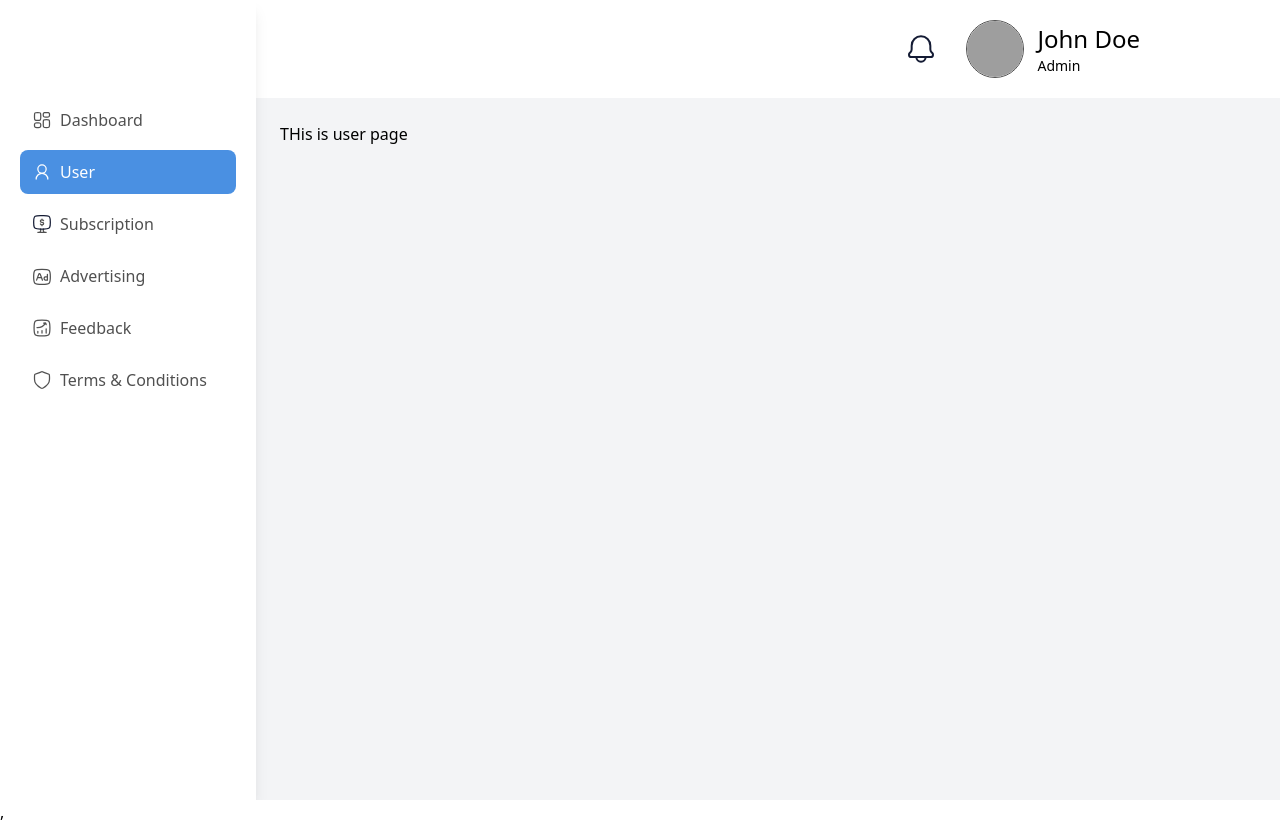
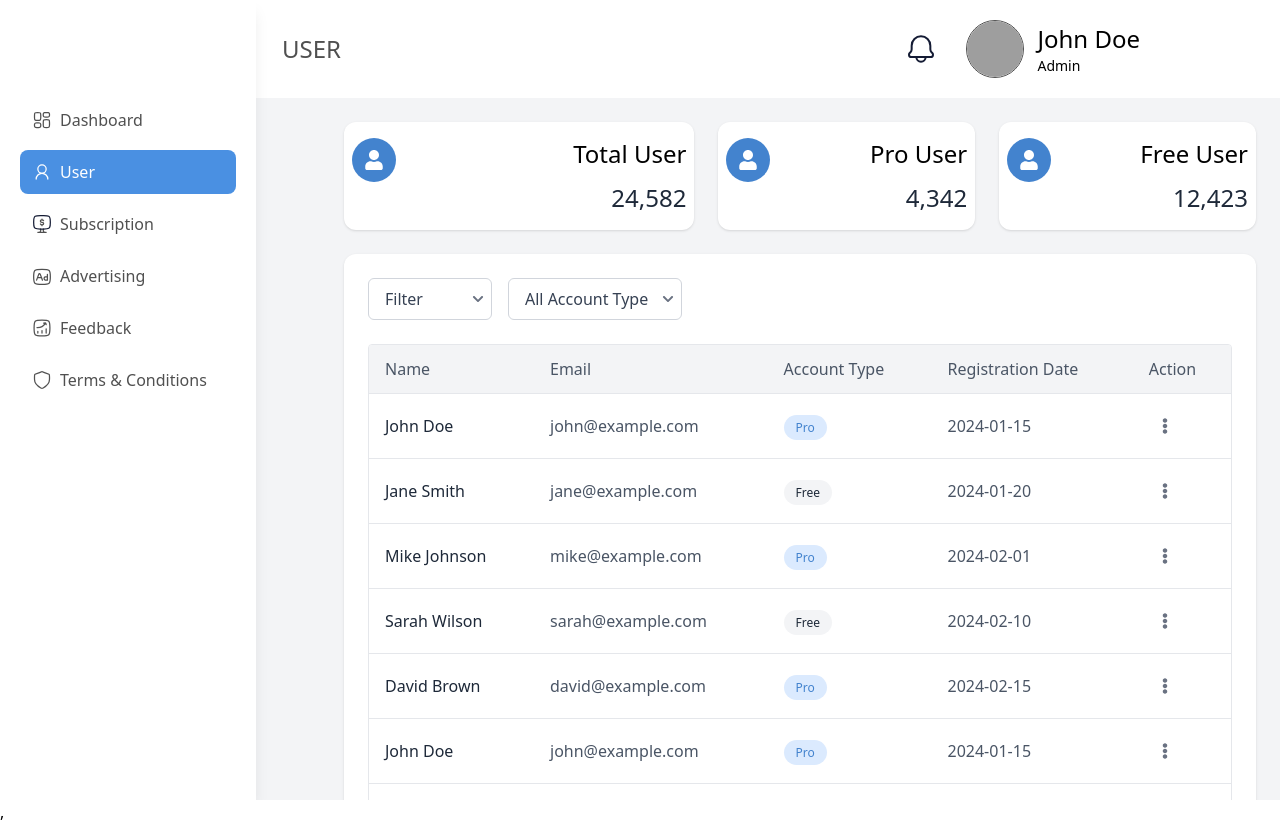
Before and after one commit to rifat-two-eight/dash01, a React (Vite) app: page /user in a window 1280 px wide. Built offline with nearby package versions, Linux system fonts and the light colour scheme; grey boxes are pictures that could not be loaded.

Commit message:
user table

```diff
--- a/src/Components/Header.jsx
+++ b/src/Components/Header.jsx
@@ -8,8 +8,8 @@ const Header = () => {
     switch (path) {
       case '/dashboard':
         return 'Overview';
-      case '/feedback':
-        return 'Feedback';
+      case '/user':
+        return 'USER';
       case '/profile':
         return 'Profile';
       default:
--- a/src/Components/PieChart.jsx
+++ b/src/Components/PieChart.jsx
@@ -3,7 +3,6 @@ import {
   Pie,
   Cell,
   Tooltip,
-  Legend,
   ResponsiveContainer,
 } from "recharts";
 import { FaChevronDown } from "react-icons/fa";
@@ -33,18 +32,18 @@ const PieChart = () => {
         </div>
       </div>
 
-      {/* Pie Chart */}
-      <div className="flex-1">
+      {/* Pie Chart - Made bigger */}
+      <div className="flex-1 mb-4">
         <ResponsiveContainer width="100%" height="100%">
           <RePieChart>
             <Pie
               data={data}
               cx="50%"
               cy="50%"
-              innerRadius={60}
-              outerRadius={90}
+              innerRadius={100}  // Decreased for thinner ring
+              outerRadius={140} // Increased for wider area
               dataKey="value"
-              paddingAngle={2}
+              paddingAngle={0}
             >
               {data.map((entry, index) => (
                 <Cell key={`cell-${index}`} fill={COLORS[index]} />
@@ -58,17 +57,21 @@ const PieChart = () => {
                 fontSize: "14px",
               }}
             />
-            <Legend
-              iconType="circle"
-              layout="horizontal"
-              verticalAlign="bottom"
-              align="center"
-              formatter={(value) => (
-                <span className="text-xs text-[#454b60]">{value}</span>
-              )}
-            />
           </RePieChart>
         </ResponsiveContainer>
+      </div>
+
+      {/* Custom Legend with flex justify-between */}
+      <div className="flex justify-between items-center px-4">
+        {data.map((entry, index) => (
+          <div key={entry.name} className="flex items-center gap-2">
+            <div
+              className="w-4 h-4"
+              style={{ backgroundColor: COLORS[index] }}
+            ></div>
+            <span className="text-lg text-[#454b60]">{entry.name}</span>
+          </div>
+        ))}
       </div>
     </div>
   );
--- a/src/Pages/User.jsx
+++ b/src/Pages/User.jsx
@@ -1,9 +1,162 @@
-import React from 'react';
+import React, { useState } from 'react';
+import { FaUser, FaEllipsisV, FaChevronDown } from 'react-icons/fa';
+import { FaRegEye } from "react-icons/fa";
+
 
 const User = () => {
+    const [dropdownOpen, setDropdownOpen] = useState(null);
+
+    const userData = [
+        { name: "John Doe", email: "john@example.com", accountType: "Pro", registrationDate: "2024-01-15", id: 1 },
+        { name: "Jane Smith", email: "jane@example.com", accountType: "Free", registrationDate: "2024-01-20", id: 2 },
+        { name: "Mike Johnson", email: "mike@example.com", accountType: "Pro", registrationDate: "2024-02-01", id: 3 },
+        { name: "Sarah Wilson", email: "sarah@example.com", accountType: "Free", registrationDate: "2024-02-10", id: 4 },
+        { name: "David Brown", email: "david@example.com", accountType: "Pro", registrationDate: "2024-02-15", id: 5 },
+        { name: "John Doe", email: "john@example.com", accountType: "Pro", registrationDate: "2024-01-15", id: 6 },
+        { name: "Jane Smith", email: "jane@example.com", accountType: "Free", registrationDate: "2024-01-20", id: 7 },
+    ];
+
+    const toggleDropdown = (id) => {
+        setDropdownOpen(dropdownOpen === id ? null : id);
+    };
+
     return (
-        <div>
-            <h2>THis is user page</h2>
+        <div className='space-y-6 ms-16'>
+            {/* 3 Stats Cards Grid */}
+            <div className="grid grid-cols-10 gap-6">
+                {/* 1st Card - Total Users (bigger) */}
+                <div className="col-span-4 bg-white px-2 py-4 rounded-xl shadow-sm">
+                    <div className="flex items-start justify-between">
+                        {/* Left side - User icon with blue round bg */}
+                        <div className="bg-[#4383CE] p-3 rounded-full">
+                            <FaUser className="text-white text-xl" />
+                        </div>
+                        {/* Right side - Total Users text and number */}
+                        <div className="text-right">
+                            <p className="text-2xl">Total User</p>
+                            <p className="text-2xl mt-3 font-medium text-gray-800">24,582</p>
+                        </div>
+                    </div>
+                </div>
+
+                {/* 2nd Card - Pro Users (same size as 3rd) */}
+                <div className="col-span-3 bg-white px-2 py-4 rounded-xl shadow-sm">
+                    <div className="flex items-start justify-between">
+                        {/* Left side - User icon with blue round bg */}
+                        <div className="bg-[#4383CE] p-3 rounded-full">
+                            <FaUser className="text-white text-xl" />
+                        </div>
+                        {/* Right side - Total Users text and number */}
+                        <div className="text-right">
+                            <p className="text-2xl">Pro User</p>
+                            <p className="text-2xl mt-3 font-medium text-gray-800">4,342</p>
+                        </div>
+                    </div>
+                </div>
+
+                {/* 3rd Card - Free Users (same size as 2nd) */}
+                <div className="col-span-3 bg-white px-2 py-4 rounded-xl shadow-sm">
+                    <div className="flex items-start justify-between">
+                        {/* Left side - User icon with blue round bg */}
+                        <div className="bg-[#4383CE] p-3 rounded-full">
+                            <FaUser className="text-white text-xl" />
+                        </div>
+                        {/* Right side - Total Users text and number */}
+                        <div className="text-right">
+                            <p className="text-2xl">Free User</p>
+                            <p className="text-2xl mt-3 font-medium text-gray-800">12,423</p>
+                        </div>
+                    </div>
+                </div>
+            </div>
+
+            {/* Table Section */}
+            <div className="bg-white rounded-xl shadow-sm p-6">
+                {/* 3 Dropdowns above table */}
+                <div className="flex gap-4 mb-6">
+                    {/* Filter Dropdown */}
+                    <div className="relative">
+                        <select className="border border-gray-300 text-gray-700 px-4 py-2 rounded-md appearance-none pr-8 cursor-pointer focus:outline-none focus:border-blue-500">
+                            <option>Filter</option>
+                            <option>Name A-Z</option>
+                            <option>Name Z-A</option>
+                            <option>Recent</option>
+                            <option>Oldest</option>
+                        </select>
+                        <FaChevronDown className="absolute right-2 top-1/2 -translate-y-1/2 text-gray-500 text-xs pointer-events-none" />
+                    </div>
+
+
+
+                    {/* All Account Type Dropdown */}
+                    <div className="relative">
+                        <select className="border border-gray-300 text-gray-700 px-4 py-2 rounded-md appearance-none pr-8 cursor-pointer focus:outline-none focus:border-blue-500">
+                            <option>All Account Type</option>
+                            <option>Pro</option>
+                            <option>Free</option>
+                        </select>
+                        <FaChevronDown className="absolute right-2 top-1/2 -translate-y-1/2 text-gray-500 text-xs pointer-events-none" />
+                    </div>
+                </div>
+
+                {/* Users Table */}
+                <div className="overflow-x-auto border border-gray-200 rounded-sm">
+                    <table className="w-full">
+                        <thead className="bg-gray-100">
+                            <tr>
+                                <th className="text-left py-3 px-4 font-medium text-gray-600 border-b border-gray-200">Name</th>
+                                <th className="text-left py-3 px-4 font-medium text-gray-600 border-b border-gray-200">Email</th>
+                                <th className="text-left py-3 px-4 font-medium text-gray-600 border-b border-gray-200">Account Type</th>
+                                <th className="text-left py-3 px-4 font-medium text-gray-600 border-b border-gray-200">Registration Date</th>
+                                <th className="text-left py-3 px-4 font-medium text-gray-600 border-b border-gray-200">Action</th>
+                            </tr>
+                        </thead>
+                        <tbody>
+                            {userData.map((user) => (
+                                <tr key={user.id} className="border-b border-gray-200 hover:bg-gray-50">
+                                    <td className="py-4 px-4 text-gray-800">{user.name}</td>
+                                    <td className="py-4 px-4 text-gray-600">{user.email}</td>
+                                    <td className="py-4 px-4">
+                                        <span className={`px-3 py-1 rounded-full text-xs font-medium ${
+                                            user.accountType === 'Pro'
+                                                ? 'bg-blue-100 text-[#4383CE]'
+                                                : 'bg-gray-100 text-gray-800'
+                                        }`}>
+                                            {user.accountType}
+                                        </span>
+                                    </td>
+                                    <td className="py-4 px-4 text-gray-600">{user.registrationDate}</td>
+                                    <td className="py-4 px-4">
+                                        <div className="relative">
+                                            <button
+                                                onClick={() => toggleDropdown(user.id)}
+                                                className="p-2 hover:bg-gray-100 rounded-full transition-colors"
+                                            >
+                                                <FaEllipsisV className="text-gray-500" />
+                                            </button>
+
+                                            {/* Dropdown Menu */}
+                                            {dropdownOpen === user.id && (
+                                                <div className="absolute right-0 bottom-10 bg-white border border-gray-200 rounded-md shadow-lg z-10 min-w-[120px]">
+                                                    <button
+                                                        className="w-full text-left px-4 py-2 hover:bg-gray-50 text-sm text-gray-700"
+                                                        onClick={() => {
+                                                            alert(`Show details for ${user.name}`);
+                                                            setDropdownOpen(null);
+                                                        }}
+                                                    >
+                                                       <div className='flex items-center gap-3'><FaRegEye></FaRegEye> View Profile</div>
+                                                    </button>
+                                                </div>
+                                            )}
+                                        </div>
+                                    </td>
+                                </tr>
+                            ))}
+                        </tbody>
+                    </table>
+                </div>
+            </div>
         </div>
     );
 };
```
